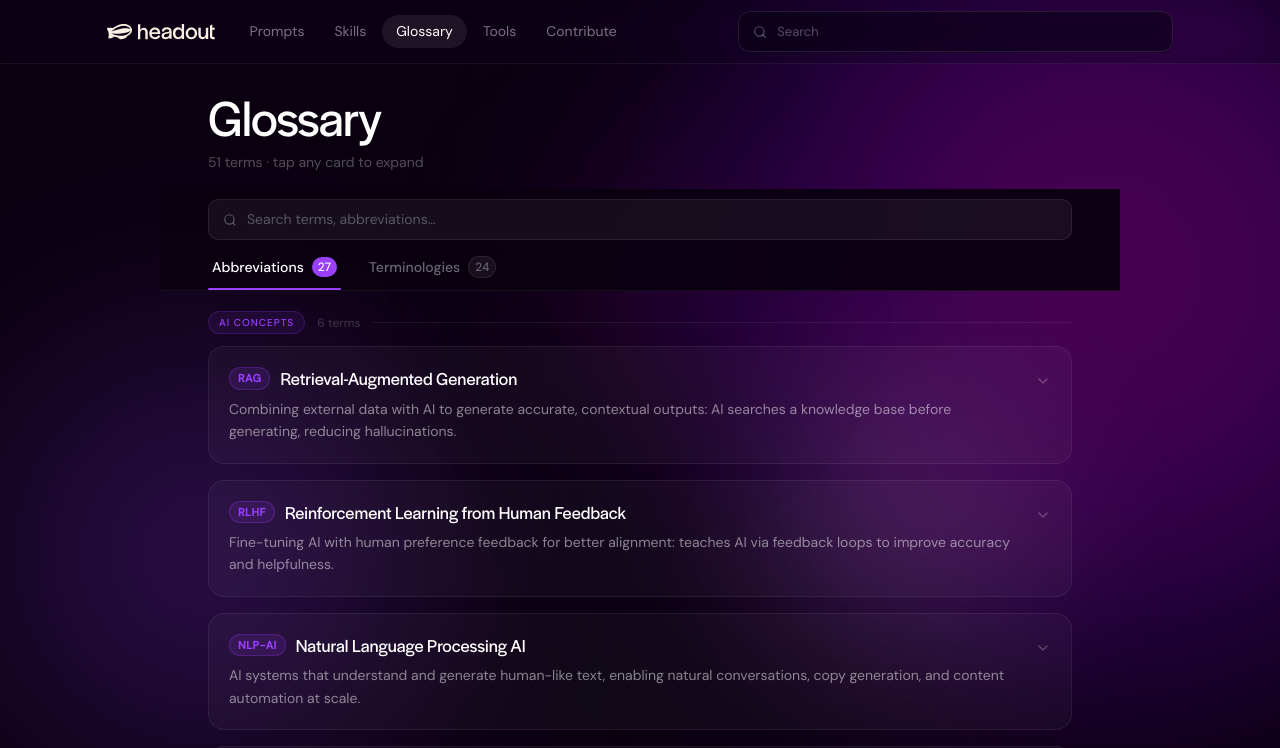
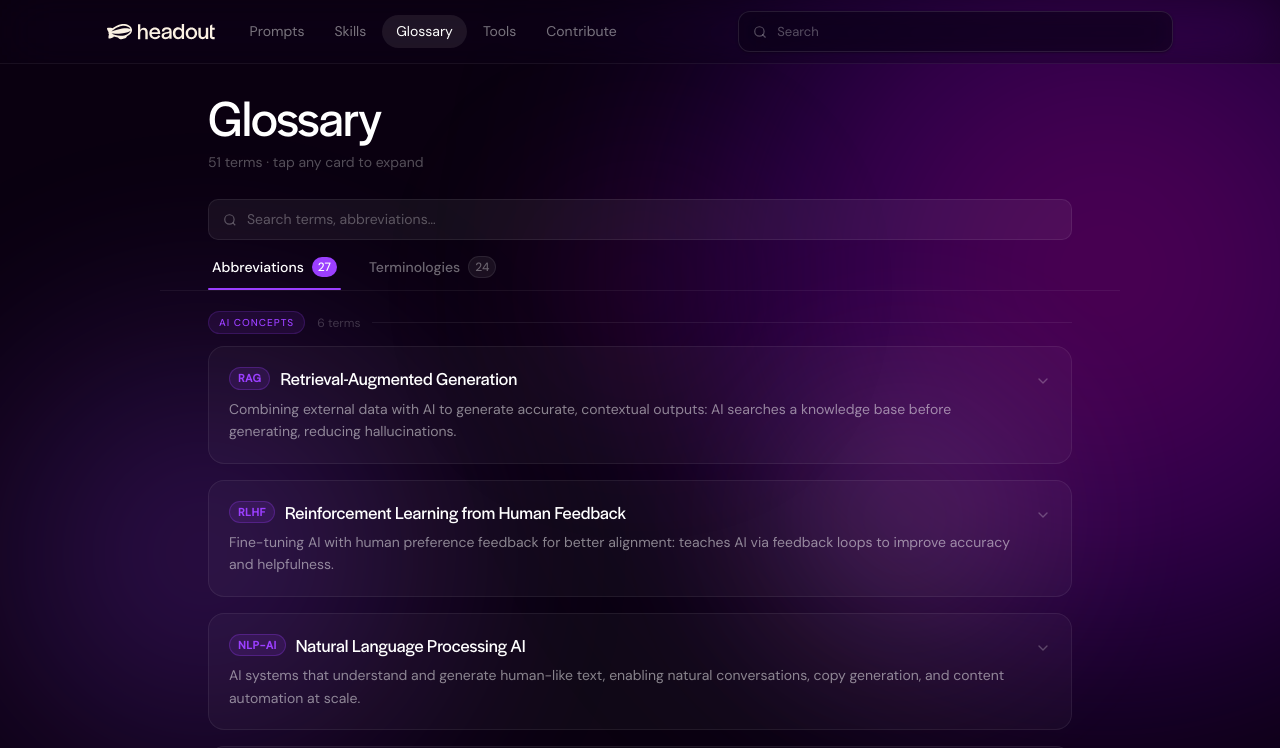
Before and after one commit to pavitsond-cyber/AI-Playbook, a Next.js app: page /glossary in a window 1280 px wide. Shown: the top 748 px of the page. Built offline with nearby package versions, Linux system fonts and the light colour scheme; a web font is replaced by a local one.

Commit message:
Glossary sticky section: remove black background and blur

```diff
--- a/components/glossary/GlossaryPage.tsx
+++ b/components/glossary/GlossaryPage.tsx
@@ -166,9 +166,6 @@ export default function GlossaryPage({ terms }: GlossaryPageProps) {
         <div
           className="sticky top-14 z-20"
           style={{
-            background: 'rgba(10,0,16,0.92)',
-          backdropFilter: 'blur(20px)',
-          WebkitBackdropFilter: 'blur(20px)',
             borderBottom: '1px solid rgba(255,255,255,0.06)',
           }}
         >
```
